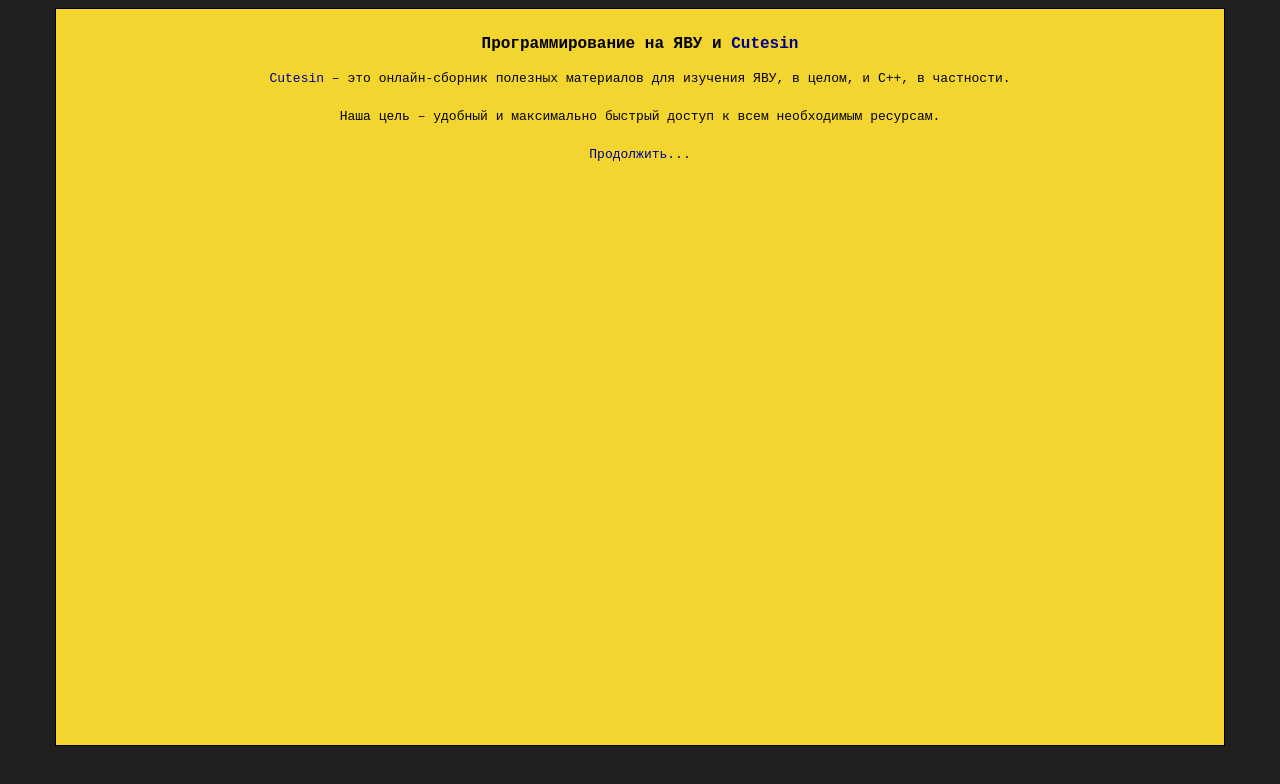
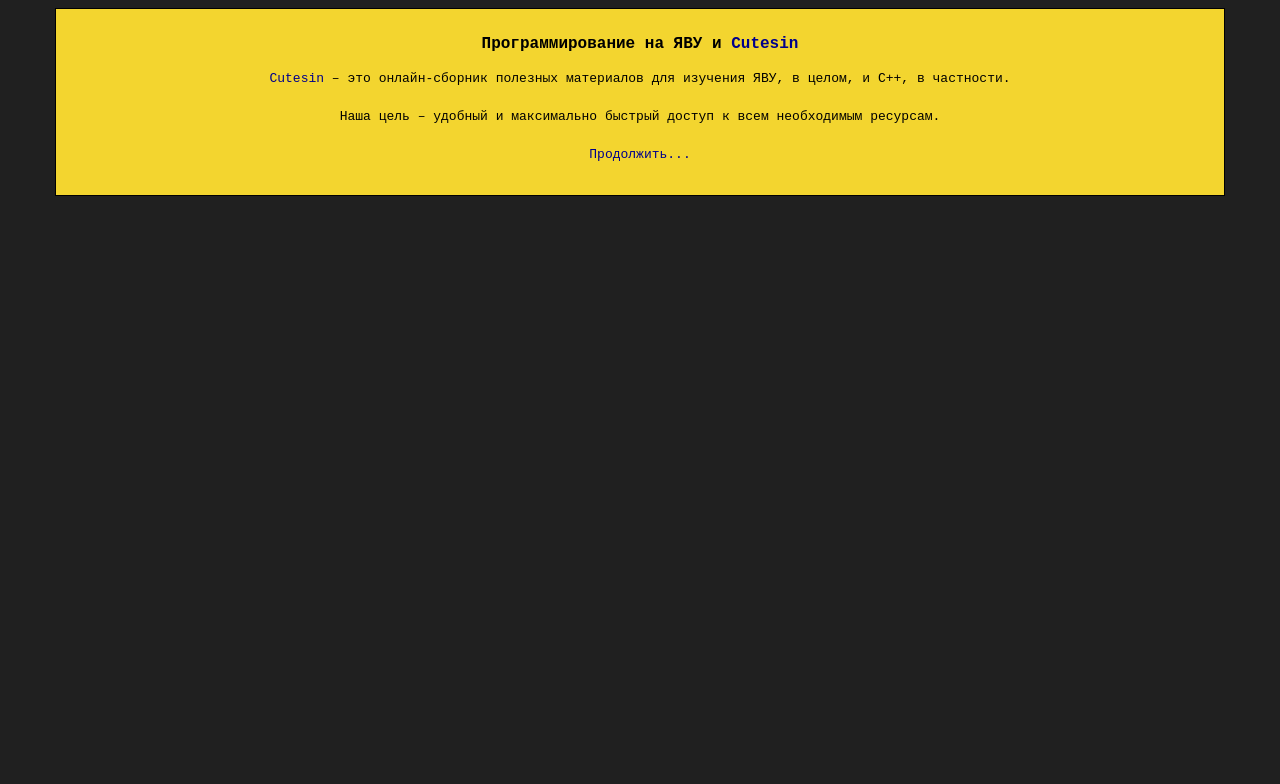
Before and after one commit to Sinkawa/cutesin, a plain HTML site: page mobile.html in a window 1280 px wide. Drawn offline with Linux system fonts and the light colour scheme.

Commit message:
Update mstyles.css

```diff
--- a/src/mstyles.css
+++ b/src/mstyles.css
@@ -10,7 +10,7 @@
 .entry {
     background: #f3d52f;
     width: 90%;
-    height: 90%;
+    height: max-content;
     padding: 15px;
     border: solid 1px black;
     margin: auto;
```
